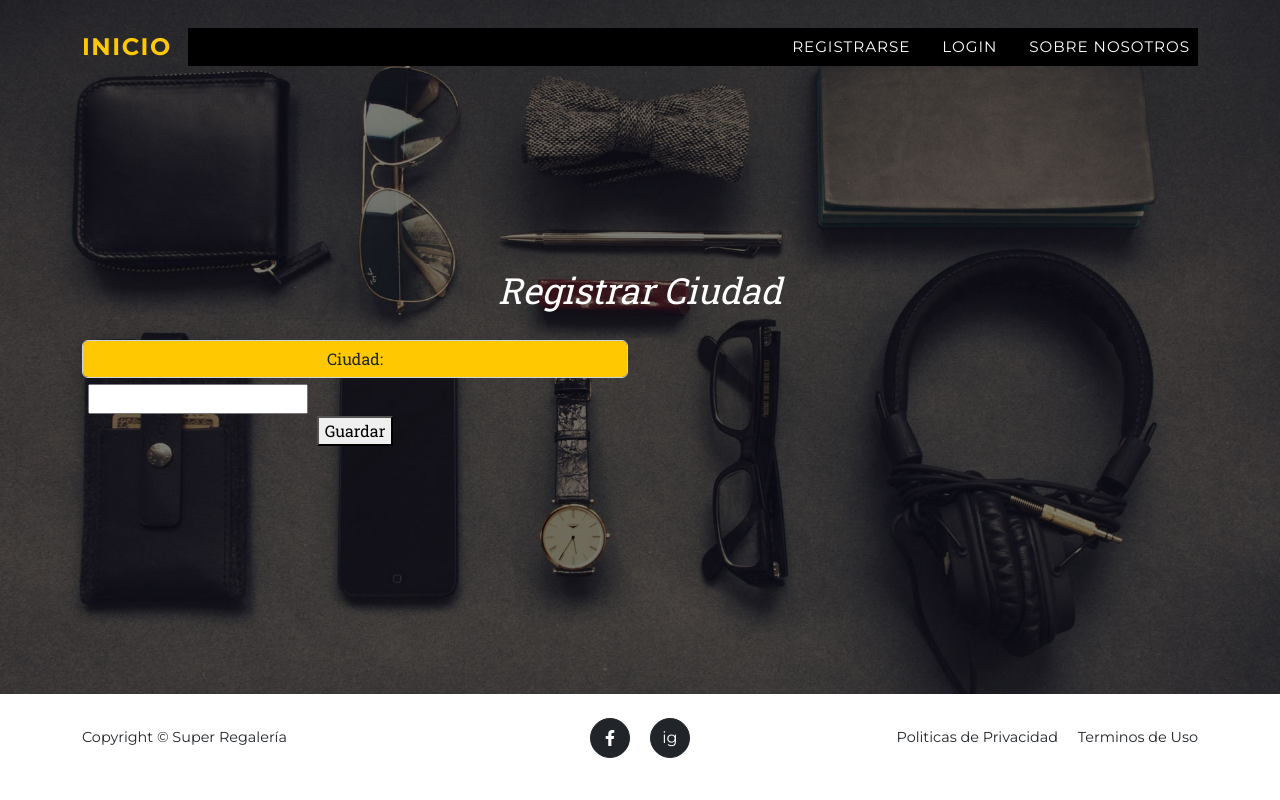
After one commit to CarolinaNegrin/Trabajo_Final, a Django app: page /cliente/registrar/ciudad in a window 1280 px wide. The commit adds this page. Run offline with Django 4.2, Linux system fonts and the light colour scheme; some libraries are stand-ins or nearby versions.

Commit message:
agregado registro de ciudad

```diff
--- a/project/apps/cliente/forms.py
+++ b/project/apps/cliente/forms.py
@@ -1,12 +1,17 @@
 from django import forms
 from django.contrib.auth.forms import AuthenticationForm, UserCreationForm
 from django.contrib.auth.models import User
-from .models import Cliente
+from .models import Cliente, Ciudad
 
 
 class ClienteForm(forms.ModelForm):
     class Meta:
         model = Cliente
+        fields = "__all__"
+
+class CiudadForm(forms.ModelForm):
+    class Meta:
+        model = Ciudad
         fields = "__all__"
 
 
--- /dev/null
+++ b/project/apps/cliente/templates/cliente/ciudad_form.html
@@ -0,0 +1,24 @@
+{% extends 'home/index.html' %}
+
+{% block TITULO_INDEX %}
+    Registrar Ciudad
+{% endblock TITULO_INDEX %}
+
+
+{% block CONTENIDO_INDEX %}
+    <div class="row align-items-stretch mb-5">
+        <div class="col-md-6">
+            <div class="form-group">
+                <form method="post" enctype="multipart/form-data">
+                    {% csrf_token %}
+                    <div>
+                        <label for="{{ form.nombre.id_for_label }}" class="form-control bg-primary">Ciudad: </label>
+                        <div class="form-control-color">{{ form.nombre }}</div>
+                    </div>
+                    <button type="submit">Guardar</button>
+                </form>
+            </div>
+        </div>
+    </div>
+
+{% endblock CONTENIDO_INDEX %}
--- a/project/apps/cliente/templates/cliente/crear.html
+++ b/project/apps/cliente/templates/cliente/crear.html
@@ -19,7 +19,7 @@
                     </div>
                     <div>
                         <label for="{{ form.apellido.id_for_label }}" class="form-control bg-primary ">Apellido: </label>
-                        <div class="form-control-color">{{ form.apellido }} </div> <div> <a href="{% url 'producto:categoria_create' %}" class="btn btn-secondary  btn-sn">Agregar categoría</a></div>
+                        <div class="form-control-color">{{ form.apellido }} </div>
                     </div>
                     <div>
                         <label for="{{ form.documento.id_for_label }}" class="form-control bg-primary ">Documento: </label>
@@ -39,7 +39,7 @@
                     </div>
                     <div>
                         <label for="{{ form.ciudad_id.id_for_label }}" class="text-light ">Ciudad de origen: </label>
-                        <div class="form-control-color">{{ form.ciudad_id }}</div>
+                        <div class="form-control-color">{{ form.ciudad_id }}</div> <div><a href="{% url 'cliente:registrar_ciudad' %}">Agregar Ciudad</a></div>
                     </div>
 
 
--- a/project/apps/cliente/urls.py
+++ b/project/apps/cliente/urls.py
@@ -1,5 +1,5 @@
 from django.urls import path
-from .views import home, register, login_request, registrar_cliente
+from .views import home, register, login_request, registrar_cliente, CiudadCreate
 from django.contrib.auth.views import LogoutView
 app_name = "cliente"
 
@@ -9,4 +9,5 @@ urlpatterns = [
     path('crear/cliente/', registrar_cliente, name="crear_cliente"),
     path('login/', login_request , name="login"),
     path('logout/', LogoutView.as_view(template_name="cliente/logout.html"), name="logout"),
+    path('registrar/ciudad', CiudadCreate.as_view(), name="registrar_ciudad"),
 ]
--- a/project/apps/cliente/views.py
+++ b/project/apps/cliente/views.py
@@ -1,14 +1,14 @@
 from django.contrib.admin.views.decorators import staff_member_required
 from django.shortcuts import redirect, render
-from .models import Cliente
-from .forms import ClienteForm
+from .models import Cliente, Ciudad
+from .forms import ClienteForm, CiudadForm
 from django.http import HttpRequest, HttpResponse
 from django.contrib.auth import authenticate, login, logout
 from django.contrib.auth.forms import AuthenticationForm, UserCreationForm
 from . import forms
 from django.urls import reverse_lazy
 from django.contrib.auth.models import User
-from django.views.generic import UpdateView
+from django.views.generic import UpdateView, CreateView
 # Create your views here.
 
 @staff_member_required
@@ -28,6 +28,11 @@ def registrar_cliente(request: HttpRequest) -> HttpResponse:
     else:
         form = ClienteForm()
     return render(request, "cliente/crear.html", {"form": form})
+
+class CiudadCreate(CreateView):
+    model = Ciudad
+    form_class = CiudadForm
+    success_url = reverse_lazy("cliente:crear_cliente")
 
 
 def register(request: HttpRequest) -> HttpResponse:
--- a/project/apps/home/templates/home/base.html
+++ b/project/apps/home/templates/home/base.html
@@ -31,7 +31,14 @@
                 <div class="container">
                     <div class="masthead-subheading">Encontrá el regalo IDEAL</div>
                     <div class="masthead-heading text-uppercase">Bienvenido a La Super Regalería</div>
-                    <a class="btn btn-primary btn-xl text-uppercase" href="https://wa.me/+5492964544342">Enviar Whatsapp</a>
+                    {% if user.is_staff %}
+                            <a href="{% url 'admin:index' %}" class="btn btn-primary ">Panel de Administración</a>
+
+                    {% else %}
+                        <a class="btn btn-primary btn-xl text-uppercase" href="https://wa.me/+5492964544342">Enviar Whatsapp</a>
+                    {% endif %}
+
+
                 </div>
             </header>
         {% endblock CONTENIDO_BASE %}
--- a/project/apps/home/templates/home/index.html
+++ b/project/apps/home/templates/home/index.html
@@ -11,6 +11,8 @@
         </div>
         {% block CONTENIDO_INDEX %}
         {{ mensaje }}
+
+
         {% endblock CONTENIDO_INDEX %}
     </div>
 </header>
--- a/project/apps/venta/templates/venta/venta_list.html
+++ b/project/apps/venta/templates/venta/venta_list.html
@@ -13,7 +13,7 @@
             <div class="container bg-transparent   text-start  ">
                     <h2 class="text-primary text-start  ">{{ object.fecha }}</h2>
                     <div class="text-start ">
-                        <ul>Cliente: {{ object.cliente_id }}</ul>
+                        <ul>Cliente: {{ object.cliente_id }} - Contacto: {{ object.cliente_id.contacto }}</ul>
                         <ul>Producto: {{ object.producto_id }}</ul>
                         <ul><img src="{{ object.producto_id.imagen.url }}" alt="{{ object.producto_id }}" width="200"></ul>
                         <ul>Cantidad: {{ object.cantidad }}</ul>
```
Also changed, not shown: project/apps/cliente/templates/cliente/search.html (deleted, +0 -27 lines).
